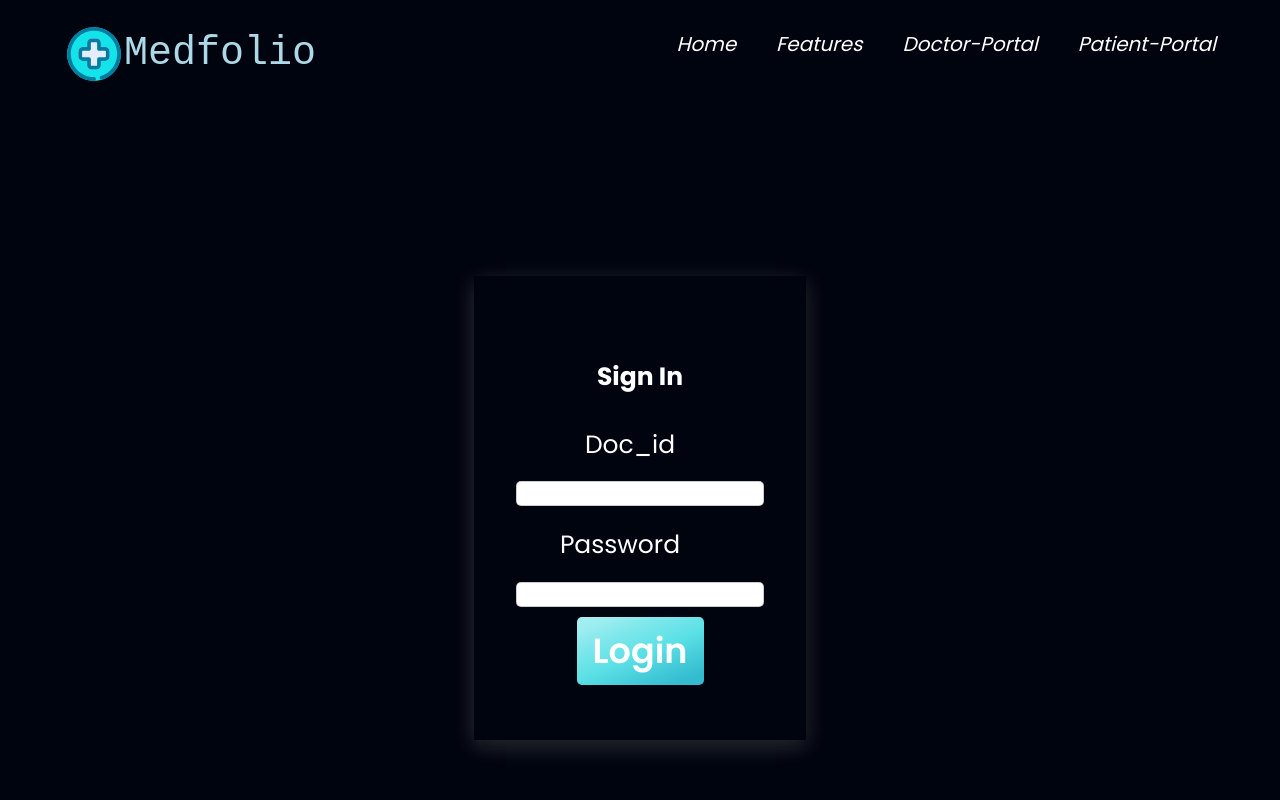
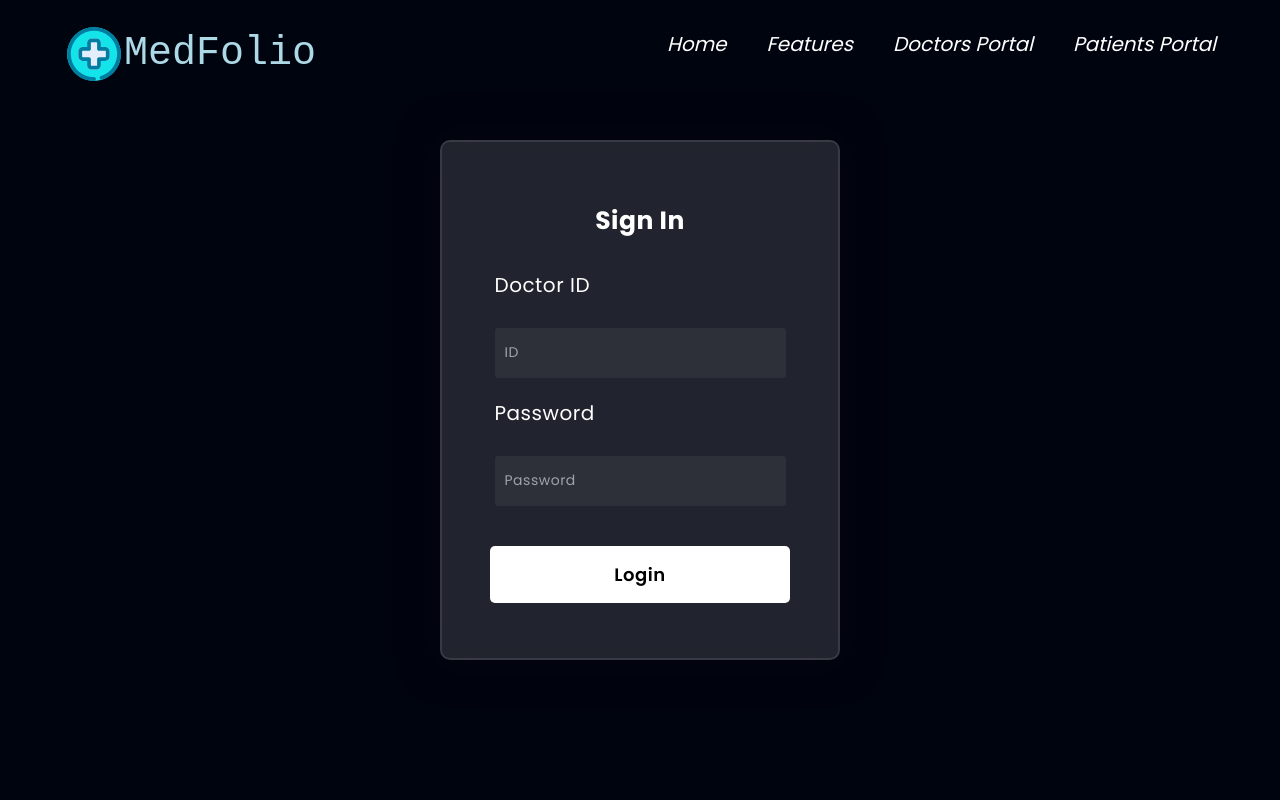
Before and after one commit to Nike2447/MedFolio-frontend, a React (Vite) app: page /dportal in a window 1280 px wide. Shown: the top 800 px of the page. Built offline with nearby package versions, Linux system fonts and the light colour scheme.

Commit message:
CSS changes

```diff
--- a/src/components/Dportal.jsx
+++ b/src/components/Dportal.jsx
@@ -50,36 +50,40 @@ const Dportal = ({history}) => {
     );
 
   const renderform = (
-    <form onSubmit={handleSubmit} className='h-[350px]'>
-      <div className="title text-white font-poppins font-bold">Sign In</div>
+    <form onSubmit={handleSubmit} className='h-[400px]'>
+      <div className="title text-white font-poppins font-bold ">Sign In</div>
         <div className='input-container'>
-          <label className='text-white px-10 font-poppins text-[25px]  mr-5 flex'>Doc_id</label>
+          <label className='text-white font-poppins text-[20px]'>Doctor ID</label>
           <input
             type="text"
             name='uname'
+            placeholder='ID'
             required
           />
           {renderErrorMessage("uname")}
         </div>
         <div className='input-container'>
-          <label htmlFor="password" className='text-white font-poppins text-[25px]  mr-10 flex'>Password</label>
+          <label htmlFor="password" className='text-white font-poppins text-[20px]'>Password</label>
           <input
+            class="input"
+            className='text-white'
             type="password"
+            placeholder='Password'
             name='pass'
             required
           />
           {renderErrorMessage("pass")}
       </div>
         <div>
-        <button type="submit" className={`px-4 py-2 font-poppins font-semibold ss:text-[35px] text-white bg-blue-gradient`}
+        <button type="submit" className='button-2 bg-white text-black'
         >Login</button>
         </div>
       </form>);
 
   return (
       <div className='app bg-primary'>
-        <div className='login-form bg-primary '>
-            {isSubmitted ?<Link to="/main"><div><h1 className='text-white font-poppins'>Successfully loged in!</h1><button className='`px-4 py-2 font-poppins font-semibold ss:text-[20px] text-white bg-blue-gradient'>Go to Database</button></div></Link>: renderform}
+        <div className='login-form '>
+            {isSubmitted ?<Link to="/main"><div className="success"><h1 className='text-white font-poppins justigy-content-center py-[10px] font-semibold'>Successfully loged in!</h1><button className='button-3 text-black'>Go to Database</button></div></Link>: renderform}
         </div>
       </div>
   );
--- a/src/components/Enclosure.jsx
+++ b/src/components/Enclosure.jsx
@@ -48,6 +48,8 @@ function Enclosure() {
   };
 
   return (
+    <div>
+      <h1 class='title'>Staging Area</h1>
       <div className="enclosure">
         <FileList files={files} />
         <div className="enclosure-options">
@@ -61,6 +63,7 @@ function Enclosure() {
         </div>
         <Link to="/List"><button class="button-1" onClick={() => renderdatabase}>Open Reports</button></Link>
       </div>
+    </div>
   );
 }
 
--- a/src/components/Navbar.jsx
+++ b/src/components/Navbar.jsx
@@ -6,7 +6,7 @@ import './Styling/main.css'
 const Navbar = () => {
   return (
     <nav className='w-full flex py-6 justify-between items-center navbar'>
-      <img src={icon} alt="Medfolio" className='w=[124px] h-[60px]'/><figcaption class='icon'>Medfolio</figcaption>
+      <img src={icon} alt="Medfolio" className='w=[124px] h-[60px]'/><figcaption class='icon'>MedFolio</figcaption>
       <ul className='list-none sm:flex hidden justify-end items-center flex-1'>{navLinks.map((nav,index)=>(
         <li key={nav.id} className={`font-poppins font-normal cursor-pointer text=[16px] ${index===navLinks.length-1?'mr-0':'mr-10'} text-white `}>
           <a href={`/${nav.id}`}>
--- a/src/components/Pportal.jsx
+++ b/src/components/Pportal.jsx
@@ -50,36 +50,40 @@ const Dportal = ({history}) => {
     );
 
   const renderform = (
-    <form onSubmit={handleSubmit} className='h-[350px]'>
-      <div className="title text-white font-poppins">Sign In</div>
+    <form onSubmit={handleSubmit} className='h-[400px]'>
+      <div className="title text-white font-poppins font-bold ">Sign In</div>
         <div className='input-container'>
-          <label className='text-white px-10 font-poppins text-[25px]  mr-5 flex'>Patient_id</label>
+          <label className='text-white font-poppins text-[20px]'>Patient ID</label>
           <input
             type="text"
             name='uname'
+            placeholder='ID'
             required
           />
           {renderErrorMessage("uname")}
         </div>
         <div className='input-container'>
-          <label htmlFor="password" className='text-white font-poppins text-[25px]  mr-10 flex'>Password</label>
+          <label htmlFor="password" className='text-white font-poppins text-[20px]'>Password</label>
           <input
+            class="input"
+            className='text-white'
             type="password"
+            placeholder='Password'
             name='pass'
             required
           />
           {renderErrorMessage("pass")}
       </div>
         <div>
-        <button type="submit" className={`px-4 py-2 font-poppins font-semibold ss:text-[35px] text-white bg-blue-gradient`}
+        <button type="submit" className='button-2 bg-white text-black '
         >Login</button>
         </div>
       </form>);
 
   return (
       <div className='app bg-primary'>
-        <div className='login-form bg-primary '>
-            {isSubmitted ?<Link to="/main"><div><h1 className='text-white font-poppins'>Successfully loged in!</h1><button className='`px-4 py-2 font-poppins font-semibold ss:text-[20px] text-white bg-blue-gradient`'>Go to Database</button></div></Link>: renderform}
+        <div className='login-form '>
+            {isSubmitted ?<Link to="/main"><div class="success"><h1 className='text-white font-poppins justigy-content-center py-[10px] font-semibold'>Successfully loged in!</h1><button className='`px-4 py-2 font-poppins font-semibold ss:text-[20px] text-white bg-blue-gradient'>Go to Database</button></div></Link>: renderform}
         </div>
       </div>
   );
--- a/src/components/ReportList.jsx
+++ b/src/components/ReportList.jsx
@@ -12,13 +12,13 @@ const fileList = [
 const ReportList = () => {
   return (
     <div className="file-list-container">
-      <h2>Files in Database</h2>
-      <ul className="file-list">
+      <h2 className='font-poppins text-[30px] text-white border-[4px] flex'>REPORTS</h2>
+      <ul className="file-list font-poppins">
         {fileList.map((file, index) => (
           <li key={index}>{file}</li>
         ))}
       </ul>
-      <Link to="/main"><button className="download-button">Go Back</button></Link>
+      <Link to="/main"><button className="download-button font-poppins">Go Back</button></Link>
     </div>
   )
 }
--- a/src/components/Styling/List.css
+++ b/src/components/Styling/List.css
@@ -9,5 +9,19 @@
     border-radius: 10px;
     box-shadow: 0 0 10px rgba(0, 0, 0, 0.2);
     max-width: 500px;
-    background-color: #fff;
+    background-color: #c88b4b;
   }
+  .file-list{
+    font-weight: 10px;
+
+  }
+  .download-button{
+    padding:3px;
+    cursor: pointer;
+    font-size: 1.25em;
+    font-weight: 500;
+    color: white;
+    background-color: rgb(87, 138, 172);
+    display: inline-block;
+    border-radius: 5px;
+  }
--- a/src/components/Styling/Login.css
+++ b/src/components/Styling/Login.css
@@ -19,7 +19,7 @@ form {
   }
 
   button {
-    padding: 10px 20px;
+    padding: 10px ;
     border-radius: 5px;
     border: none;
     background-color: #0066cc;
@@ -30,8 +30,8 @@ form {
 
   .input-container {
     display: flex;
-    align-items: center;
-    margin-bottom: 20px;
+    align-items: left;
+    justify-content: center;
   }
 
   button:hover {
--- a/src/components/Styling/main.css
+++ b/src/components/Styling/main.css
@@ -1,3 +1,15 @@
+@import url("https://fonts.googleapis.com/css2?family=Poppins:wght@400;500;600;700;800;900&display=swap");
+
+.title{
+  display:flex;
+  flex-direction: column;
+  align-items: center;
+  justify-content: center;
+  color: rgb(159, 180, 199);
+  font-family:'Trebuchet MS', 'Lucida Sans Unicode', 'Lucida Grande', 'Lucida Sans', Arial, sans-serif;
+  font-weight: 800;
+}
+
 .enclosure {
     display: flex;
     flex-direction: column;
@@ -11,13 +23,9 @@
     background: #c78f8f;
   }
 
-  .enclosure-content {
-    display: flex;
-    flex-wrap: wrap;
-    justify-content: center;
-    align-items: center;
-    gap: 20px;
-    padding: 20px;
+  .enclosure-options{
+    display: subgrid;
+    align-items: flex-end;
   }
 
   .file-item {
--- a/src/components/styles.css
+++ b/src/components/styles.css
@@ -4,16 +4,22 @@
     align-items: center;
     justify-content: center;
     flex-direction: column;
-    gap: 20px;
+    gap: 50px;
     height: 100vh;
     font-family: Cambria, Cochin, Georgia, Times, "Times New Roman", serif;
-    background-color: #f8f9fd;
   }
 
   input[type="text"],
   input[type="password"] {
-    height: 25px;
-    border: 1px solid rgba(0, 0, 0, 0.2);
+    display: block;
+    height: 50px;
+    width: 100%;
+    background-color: rgba(207, 193, 193, 0.07);
+    border-radius: 3px;
+    padding: 0 10px;
+    margin-top: 10px;
+    font-size: 14px;
+    font-weight: 300;
   }
 
   input[type="submit"] {
@@ -30,15 +36,73 @@
     background: #6cf0c2;
   }
 
+  .button-2{
+    margin-top: 30px;
+    width: 300px;
+    background: #ffffff;
+    color: #080710;
+    padding: 15px 0;
+    font-size: 18px;
+    font-weight: 600;
+    border-radius: 5px;
+    cursor: pointer;
+  }
+  .button-3{
+    margin-top: 30px;
+    width: 200px;
+    background: #ffffff;
+    color: #080710;
+    padding: 15px 0;
+    font-size: 18px;
+    font-weight: 600;
+    border-radius: 5px;
+    cursor: pointer;
+  }
   .button-container {
     display: flex;
     justify-content: center;
   }
 
   .login-form {
-    background-color: white;
-    padding: 2rem;
-    box-shadow: 8px 8px 0 rgba(14, 13, 13, 0.2), 0 6px 20px 0 rgba(244, 242, 242, 0.19);
+    height: 520px;
+    width: 400px;
+    background-color: rgba(255,255,255,0.13);
+    position: absolute;
+    justify-content: center;
+    align-items: center;
+    transform: translate(-50%,-50%);
+    top: 50%;
+    left: 50%;
+    border-radius: 10px;
+    backdrop-filter: blur(10px);
+    border: 2px solid rgba(255,255,255,0.1);
+    box-shadow: 0 0 40px rgba(8,7,16,0.6);
+    padding: 10px 3px;
+  }
+  .login-form *{
+    font-family: 'Poppins',sans-serif;
+    color: #ffffff;
+    letter-spacing: 0.5px;
+    outline: none;
+    border: none;
+  }
+  .success{
+    justify-content: center;
+    align-items: center;
+    padding-left: 100px;
+    padding-top: 200px;
+  }
+
+  .login-button{
+    margin-top: 50px;
+    width: 100%;
+    background-color: #ffffff;
+    color: #080710;
+    padding: 15px 0;
+    font-size: 18px;
+    font-weight: 600;
+    border-radius: 5px;
+    cursor: pointer;
   }
 
   .list-container {
--- a/src/constants/index.js
+++ b/src/constants/index.js
@@ -11,11 +11,11 @@ export const navLinks = [
   },
   {
     id: "dportal",
-    title: "Doctor-Portal",
+    title: "Doctors Portal",
   },
   {
     id: "Pportal",
-    title: "Patient-Portal",
+    title: "Patients Portal",
   },
 ];
 
```
Lines whose indentation alone changed are shown as unchanged.
